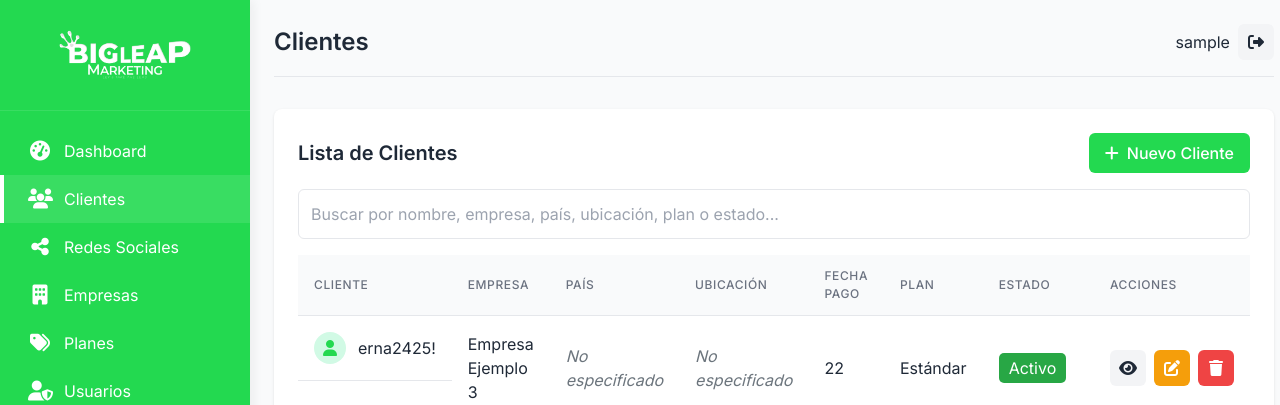
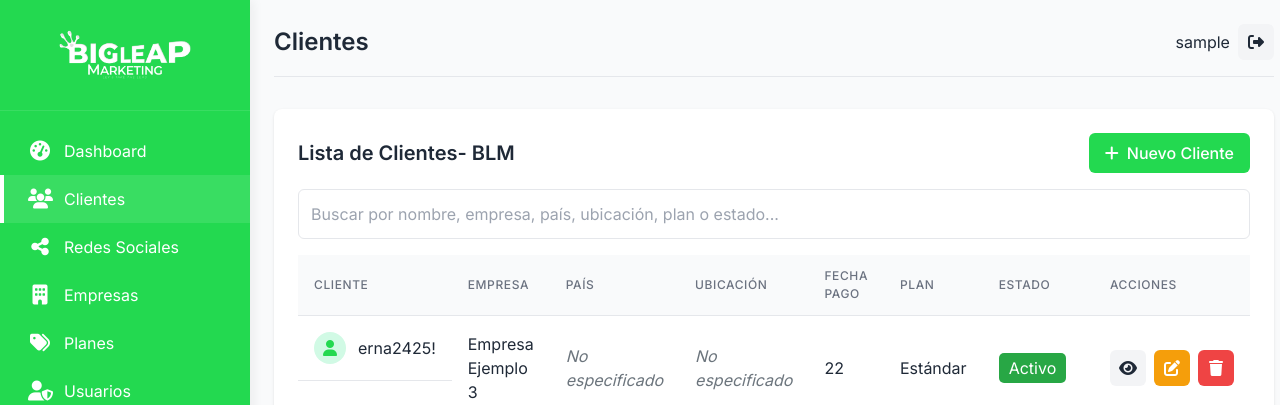
Before and after one commit to ernxlyt/BLM-CLIENTES, a PHP site: page /clients.php in a window 1280 px wide. Shown: the top 405 px of the page. Run offline with PHP 8.4, Linux system fonts and the light colour scheme; the visitor is signed in with stand-in values (Sample User, id 1); data comes from the database, SQL or seed files in the repository.

Commit message:
pruebita de front

```diff
--- a/clients.php
+++ b/clients.php
@@ -20,7 +20,7 @@ include 'includes/layout_header.php';
 
 <div class="card">
     <div class="card-header">
-        <h2 class="card-title">Lista de Clientes</h2>
+        <h2 class="card-title">Lista de Clientes- BLM </h2>
         <?php if (isAdmin()): ?>
         <a href="client-form.php" class="btn btn-primary">
             <i class="fas fa-plus mr-2"></i> Nuevo Cliente
```
